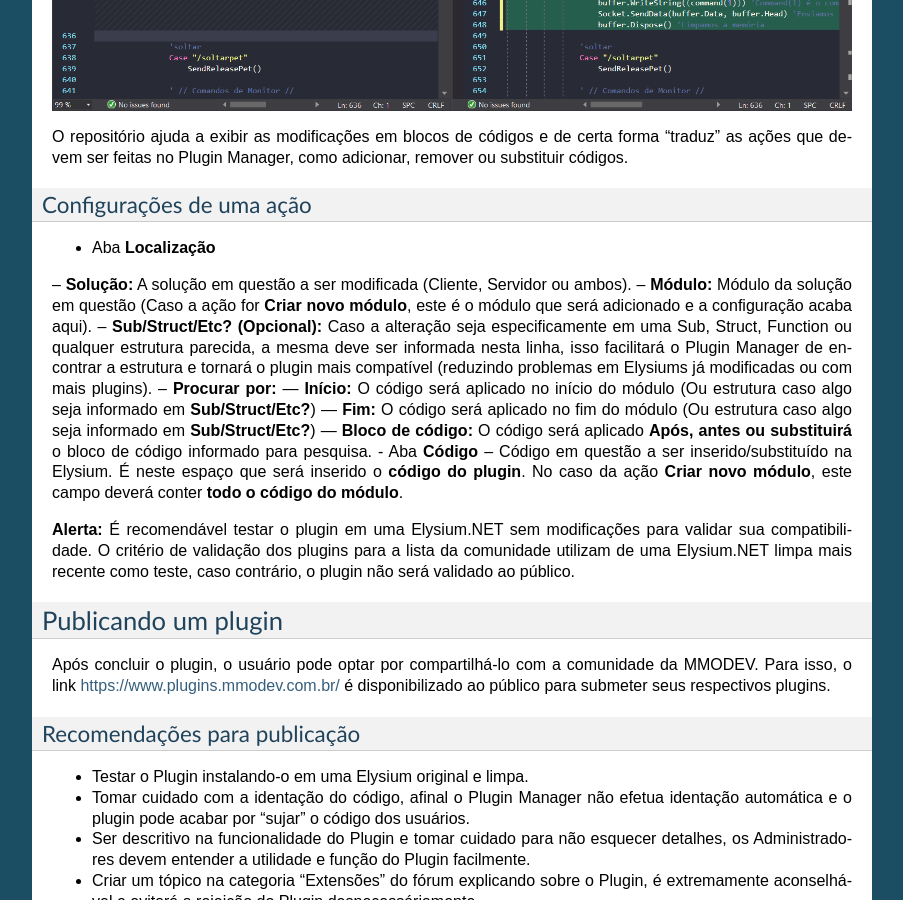
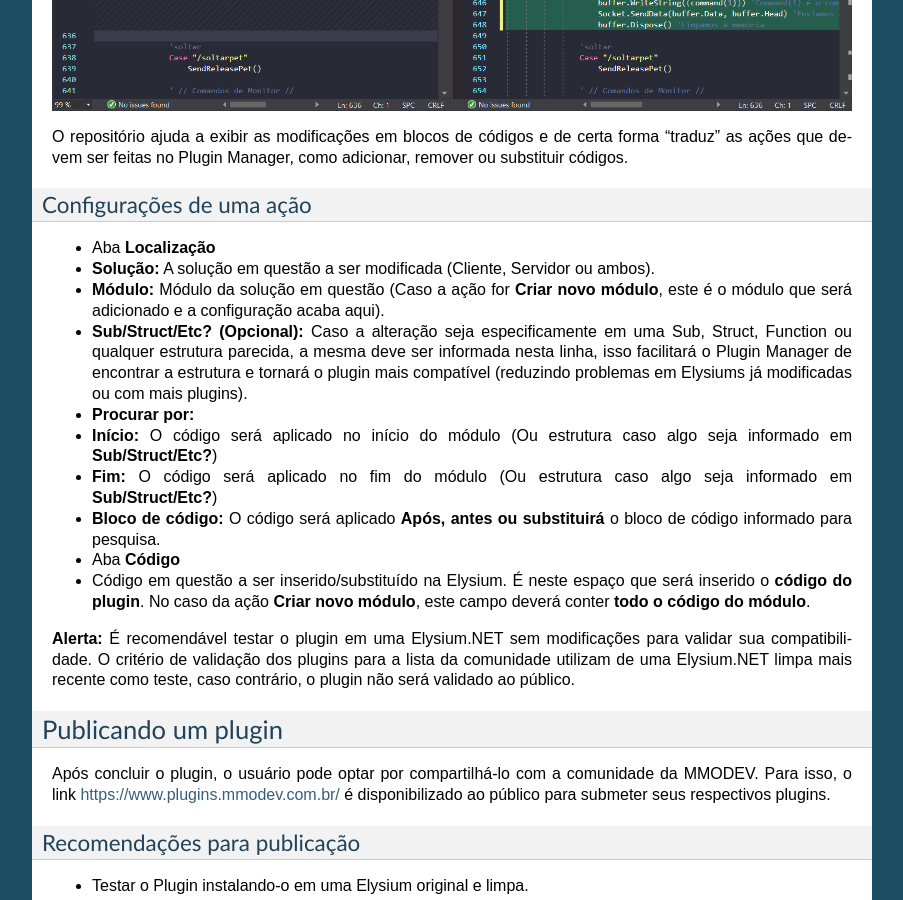
Before and after one commit to raijenki/elysium, a Sphinx documentation site: the page built from docs/ext/plugin-manager.rst, in a window 1280 px wide and 900 px high, scrolled down 3830 px. Shown: the whole window, without its empty margins (198-1101 px from the left). Built offline with Sphinx 7.4.7, drawn with Linux system fonts in a browser that asks for light colours.

```diff
--- a/docs/ext/plugin-manager.rst
+++ b/docs/ext/plugin-manager.rst
@@ -65,16 +65,18 @@ O repositório ajuda a exibir as modificações em blocos de códigos e de certa
 
 Configurações de uma ação
 **********************
-- Aba **Localização**
--- **Solução:** A solução em questão a ser modificada (Cliente, Servidor ou ambos).
--- **Módulo:** Módulo da solução em questão (Caso a ação for **Criar novo módulo**, este é o módulo que será adicionado e a configuração acaba aqui).
--- **Sub/Struct/Etc? (Opcional):** Caso a alteração seja especificamente em uma Sub, Struct, Function ou qualquer estrutura parecida, a mesma deve ser informada nesta linha, isso facilitará o Plugin Manager de encontrar a estrutura e tornará o plugin mais compatível (reduzindo problemas em Elysiums já modificadas ou com mais plugins).
--- **Procurar por:**
---- **Início:** O código será aplicado no início do módulo (Ou estrutura caso algo seja informado em **Sub/Struct/Etc?**)
---- **Fim:** O código será aplicado no fim do módulo (Ou estrutura caso algo seja informado em **Sub/Struct/Etc?**)
---- **Bloco de código:** O código será aplicado **Após, antes ou substituirá** o bloco de código informado para pesquisa.
-- Aba **Código**
--- Código em questão a ser inserido/substituído na Elysium. É neste espaço que será inserido o **código do plugin**. No caso da ação **Criar novo módulo**, este campo deverá conter **todo o código do módulo**.
+* Aba **Localização**
+* **Solução:** A solução em questão a ser modificada (Cliente, Servidor ou ambos).
+* **Módulo:** Módulo da solução em questão (Caso a ação for **Criar novo módulo**, este é o módulo que será adicionado e a configuração acaba aqui).
+* **Sub/Struct/Etc? (Opcional):** Caso a alteração seja especificamente em uma Sub, Struct, Function ou qualquer estrutura parecida, a mesma deve ser informada nesta linha, isso facilitará o Plugin Manager de encontrar a estrutura e tornará o plugin mais compatível (reduzindo problemas em Elysiums já modificadas ou com mais plugins).
+
+* **Procurar por:**
+* **Início:** O código será aplicado no início do módulo (Ou estrutura caso algo seja informado em **Sub/Struct/Etc?**)
+* **Fim:** O código será aplicado no fim do módulo (Ou estrutura caso algo seja informado em **Sub/Struct/Etc?**)
+* **Bloco de código:** O código será aplicado **Após, antes ou substituirá** o bloco de código informado para pesquisa.
+
+* Aba **Código**
+* Código em questão a ser inserido/substituído na Elysium. É neste espaço que será inserido o **código do plugin**. No caso da ação **Criar novo módulo**, este campo deverá conter **todo o código do módulo**.
 
 **Alerta:** É recomendável testar o plugin em uma Elysium.NET sem modificações para validar sua compatibilidade. O critério de validação dos plugins para a lista da comunidade utilizam de uma Elysium.NET limpa mais recente como teste, caso contrário, o plugin não será validado ao público.
 
```
